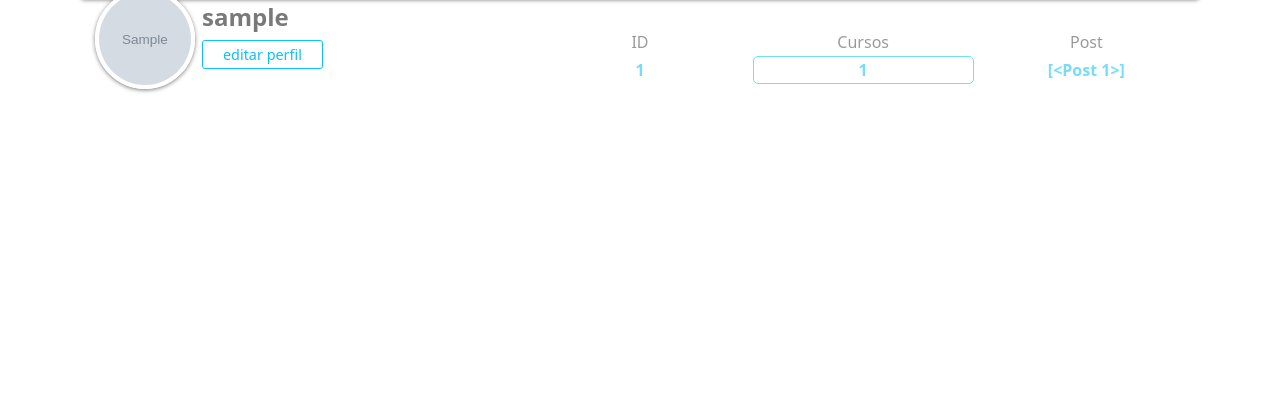
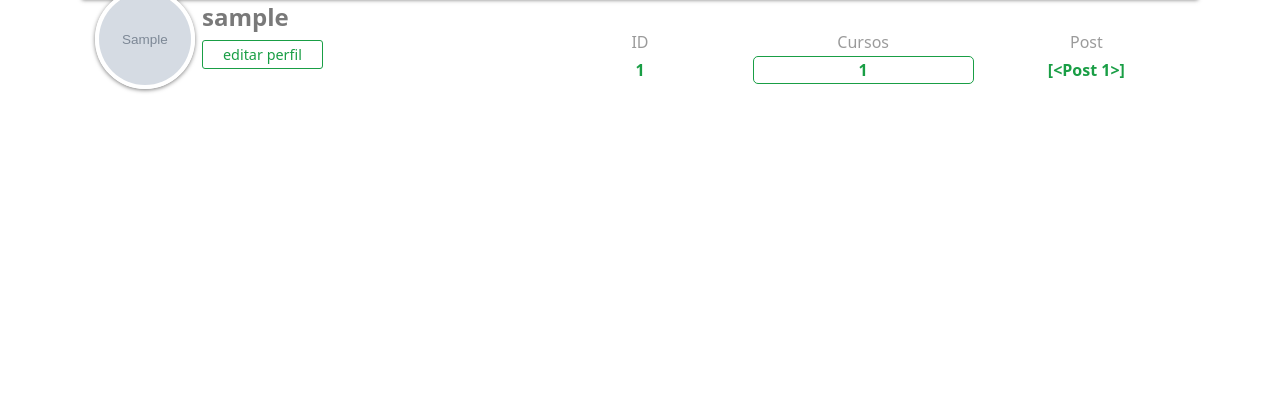
Before and after one commit to sivanildooliveira/sitelira, a Flask app: page /perfil in a window 1280 px wide. Shown: the part 252-672 px from the top of the page. Run offline with Flask 2, Linux system fonts and the light colour scheme; a user stored in the database is signed in; tables that the repository leaves empty hold one stand-in row (values such as "Sample post"); grey boxes marked "Sample" are stand-in pictures; some libraries are stand-ins or nearby versions.

Commit message:
Up perfil

```diff
--- a/comunidadeimpressionadora/templates/perfil.html
+++ b/comunidadeimpressionadora/templates/perfil.html
@@ -54,16 +54,16 @@
 	      margin: 5px auto;
 	      padding: 3px 20px;
 	      text-decoration: none;
-	      color: #0AC1FB;
+	      color: var(--cor1);
 	      text-align: center;
 	      font-size: .9rem;
-	      border: 1px solid #0AC1FB;
+	      border: 1px solid var(--cor1);
 	      border-radius: 3px;
 	      transition: .5s;
 	    }
 
 	    #foto-name-edit a:hover {
-	      background: #0AC1FB;
+	      background: var(--cor2);
 	      color: white;
 	    }
 
@@ -83,14 +83,14 @@
  	   }
 
  	   #info td {
- 	     color: #0AC1FB90;
+ 	     color: var(--cor1);
  	     font-weight: bolder;
  	   }
 
 	   #btn-cursos {
 		 width: 100%;
-		 color: #0AC1FB90;
- 	     font-weight: bolder;
+		 color: var(--cor1);
+ 	    font-weight: bolder;
 		 border: 1px solid currentColor;
 		 border-radius: 5px;
 		 outline: none;
@@ -103,7 +103,7 @@
 		visibility: hidden;
 		overflow-y: hidden;
 		list-style: none;
-		padding-left: 0;
+		padding: 5px 0;
 		transition: .3s;
 	   }
 
@@ -190,7 +190,7 @@
 			<td>{{ current_user.posts }}</td>
 			</tbody>
 		</table>
-		<ul id="list-cursos" class="mt-2">
+		<ul id="list-cursos">
 			{% for curso in current_user.cursos.split(";") %}
 				<li class="container"><span>{{ curso }}</span></li>
 			{% endfor %}
```
